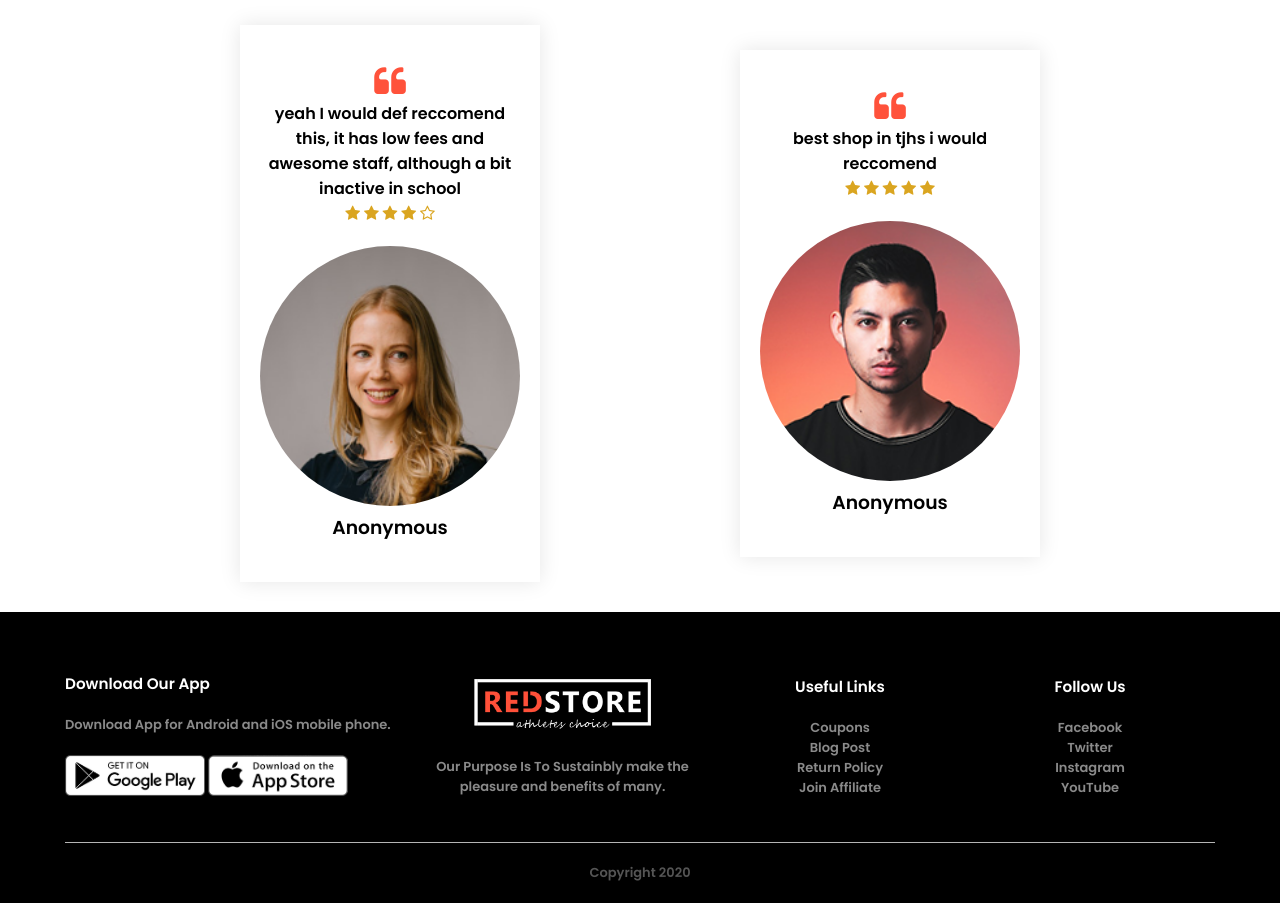
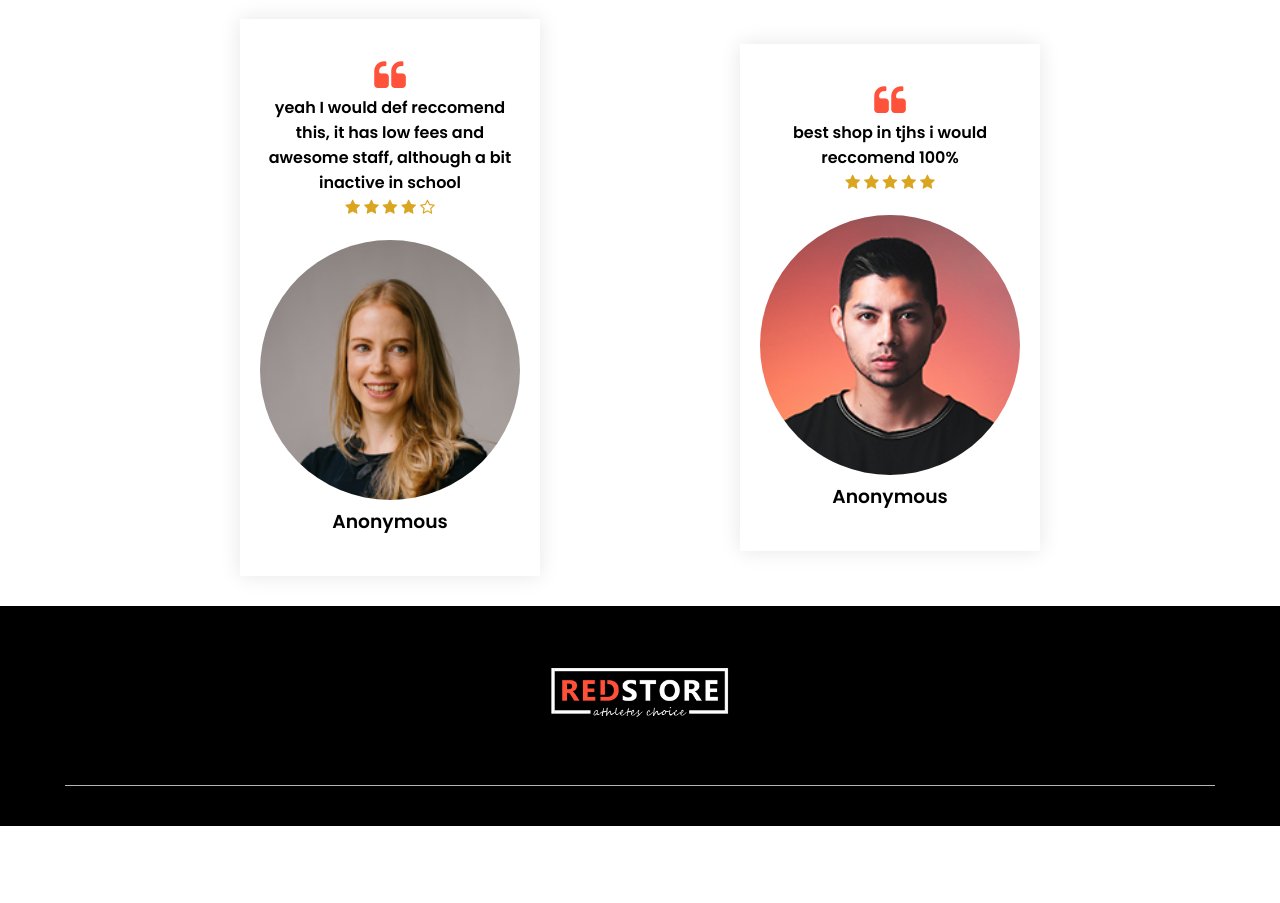
Before and after one commit to SHOPTJHS/SHOPTJHS.github.io, a plain HTML site: page index.html in a window 1280 px wide. Shown: the part 1320-2223 px from the top of the page. After the commit the page ends 2146 px from the top, so only its background shows below. Drawn offline with Linux system fonts and the light colour scheme.

Commit message:
waiting for index.html finalization approval

```diff
--- a/index.html
+++ b/index.html
@@ -19,12 +19,11 @@
 			<ul id="MenuItems">
 				<li><a href="index.html">Home</a></li>
 				<li><a href="product.html">Products</a></li>
-				<li><a href="">About</a></li>
 				<li><a href="">Contact</a></li>
 			</ul>
 		</nav>
-		<a href=""><img src="images/cart.png" width="44	px" height="35px" style="padding-right: 10px;"></a>
-		<img src="images/menu.png" onclick="menutoggle()" class="menu-icon">
+		<!-- <a href=""><img src="images/cart.png" width="44	px" height="35px" style="padding-right: 10px;"></a>
+		<img src="images/menu.png" onclick="menutoggle()" class="menu-icon"> -->
 	</div>
 <div class="row">
 	<div class="col-2">
@@ -117,7 +116,7 @@
 
 <div class="col-3">
 				<i class="fa fa-quote-left"></i>
-				<p>best shop in tjhs i would reccomend</p>
+				<p>best shop in tjhs i would reccomend 100%</p>
 				<div class="rating">
 					<i class="fa fa-star"></i>
 					<i class="fa fa-star"></i>
@@ -149,19 +148,10 @@
 <div class="footer">
 	<div class="container">
 		<div class="row">
-			<div class="footer-col1">
-				<h3>Download Our App</h3>
-				<p>Download App for Android and iOS mobile phone.</p>
-				<div class="app-logo">
-					<img src="images/play-store.png">
-					<img src="images/app-store.png">
-				</div>
-			</div>
 			<div class="footer-col2">
 				<img src="images/logo-white.png">
-				<p>Our Purpose Is To Sustainbly make the pleasure and benefits of many.</p>
 			</div>
-			<div class="footer-col3">
+			<!-- <div class="footer-col3">
 				<h3>Useful Links</h3>
 				<ul>
 					<li>Coupons</li>
@@ -169,19 +159,9 @@
 					<li>Return Policy</li>
 					<li>Join Affiliate </li>
 				</ul>
-			</div>
-			<div class="footer-col4">
-				<h3>Follow Us</h3>
-				<ul>
-					<li>Facebook</li>
-					<li>Twitter</li>
-					<li>Instagram</li>
-					<li>YouTube</li>
-				</ul>
-			</div>
+			</div> -->
 		</div>
 		<hr>
-		<p class="copyright"><a href="www.codevidhya.com">Copyright 2020</a></p>
 	</div>
 </div>
 <script type="text/javascript">
```
